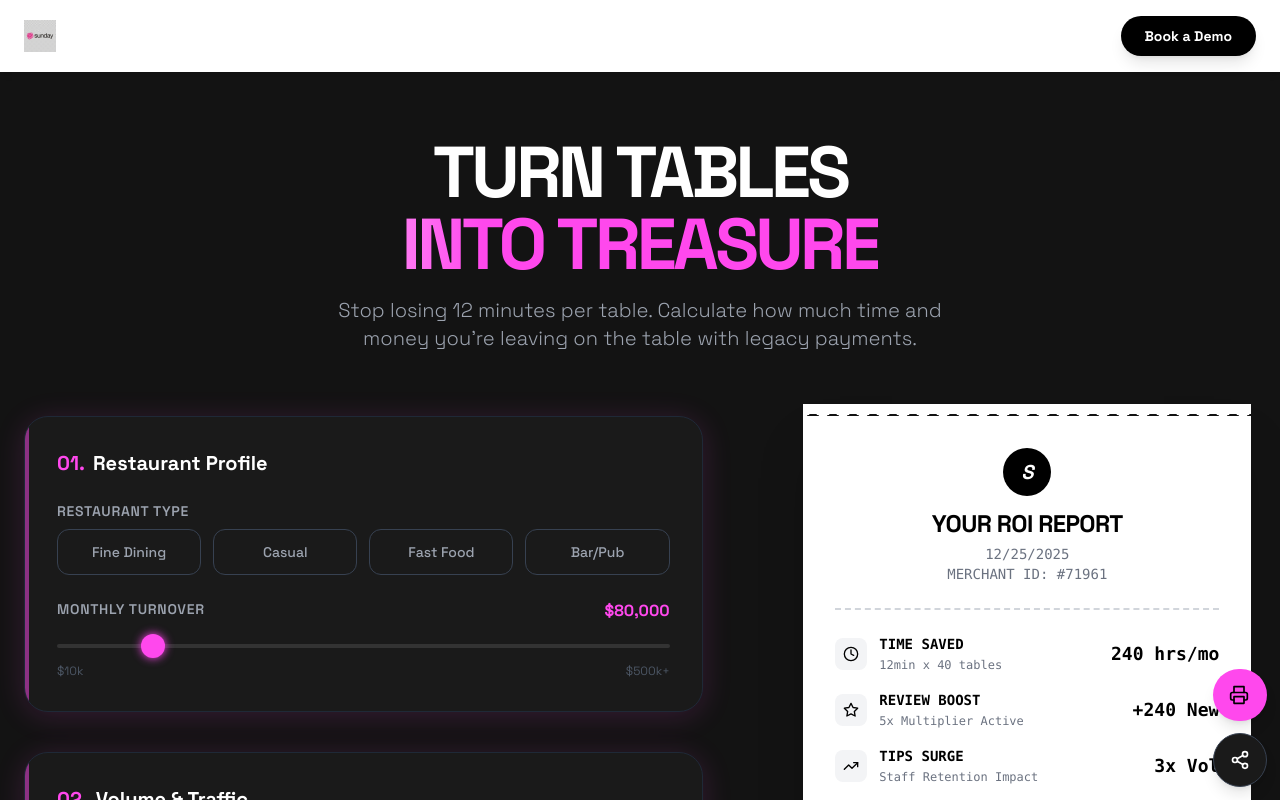
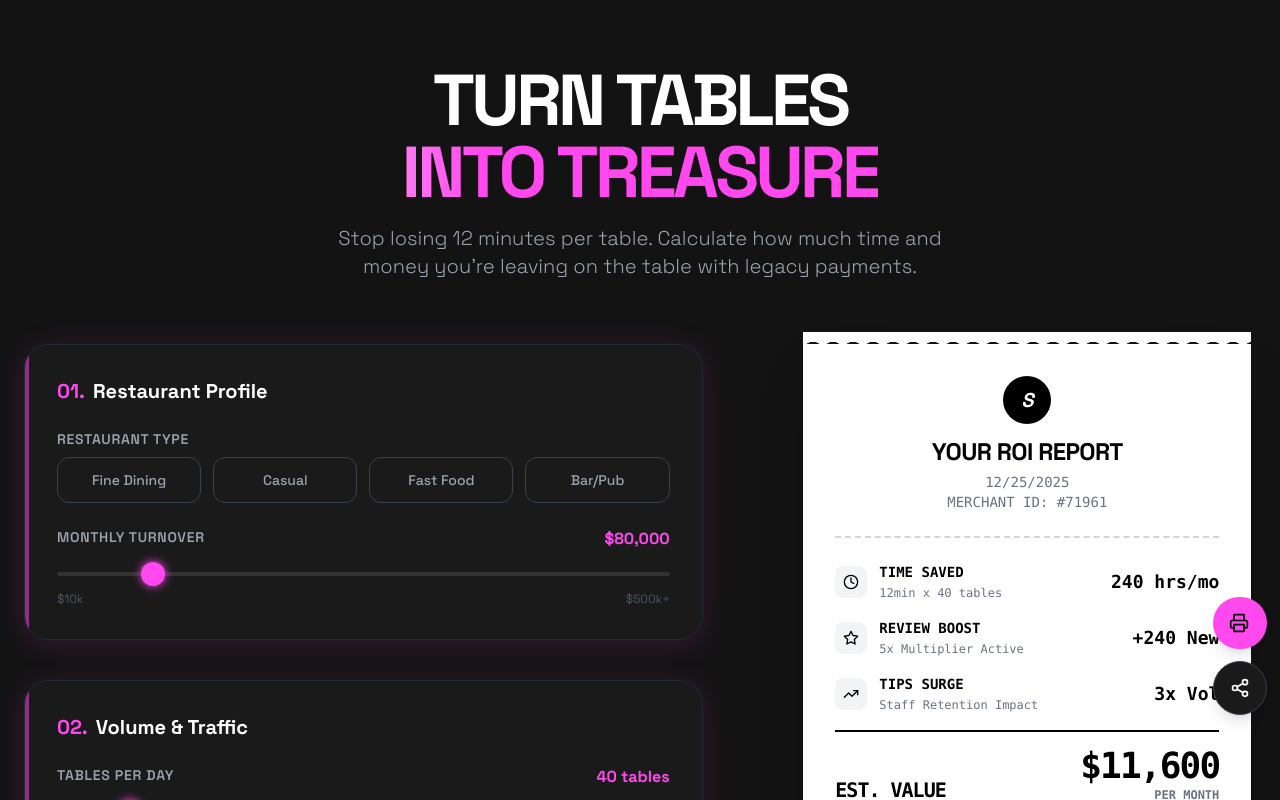
Before and after one commit to regislopezkaufman-creator/roicalculatorsunday, a React (Vite) app: page / in a window 1280 px wide. Shown: the top 800 px of the page. Built offline with nearby package versions, Linux system fonts and the light colour scheme.

Commit message:
Update SundayROI.jsx

```diff
--- a/src/SundayROI.jsx
+++ b/src/SundayROI.jsx
@@ -161,25 +161,6 @@ const App = () => {
     return (
         <div className="min-h-screen bg-[#131313] text-white overflow-x-hidden selection:bg-[#ff48ed] selection:text-black">
             <FontLink />
-
-            {/* --- Navigation / Header --- */}
-            <header className="bg-white w-full shadow-md relative z-50">
-                <nav className="flex justify-between items-center px-6 py-4 max-w-7xl mx-auto">
-                    <div className="flex items-center gap-2">
-                        {/* Real Logo - Black Text */}
-                        <img src="/sunday-logo-black.png" alt="Sunday" className="h-8 w-auto object-contain" />
-                    </div>
-                    <a
-                        href="https://sundayapp.com/fr/essayer-sunday/"
-                        target="_blank"
-                        rel="noopener noreferrer"
-                        className="bg-black text-white px-6 py-2.5 rounded-full font-bold text-sm hover:bg-[#ff48ed] hover:text-black transition-all duration-300 transform hover:scale-105 shadow-lg"
-                    >
-                        Book a Demo
-                    </a>
-                </nav>
-            </header>
-
             {/* --- Main Content --- */}
             <main className="max-w-7xl mx-auto px-4 md:px-6 py-12 lg:py-16">
 
```
